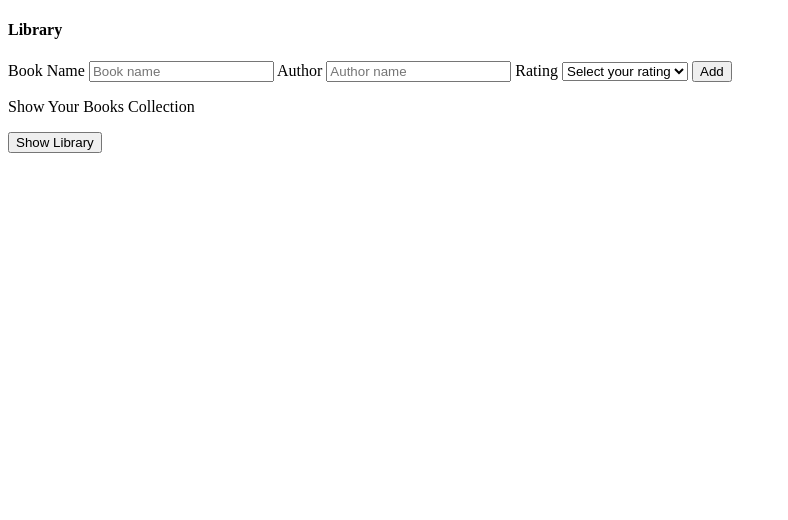
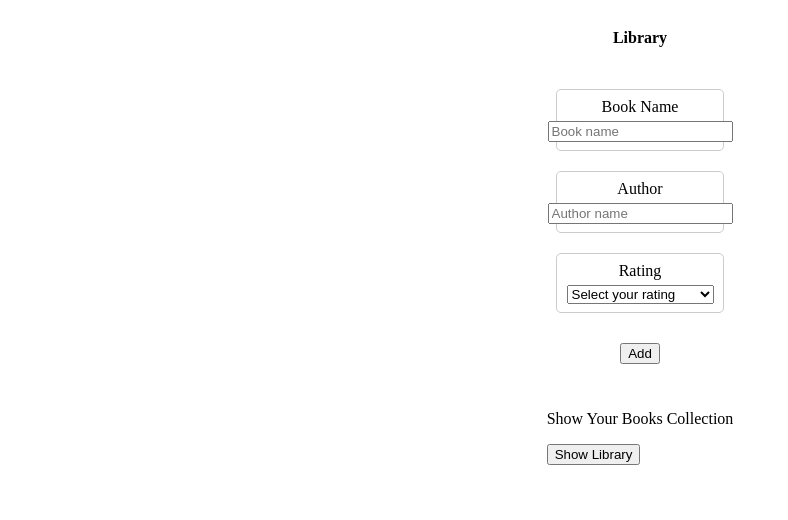
Before and after one commit to IFAIZC/Project-Library-OdinProject, a plain HTML site: page index.html in a window 1280 px wide. Shown: the whole page, without its empty margins (0-788 px from the left). Drawn offline with Linux system fonts and the light colour scheme.

Commit message:
added bare min style

```diff
--- a/index.html
+++ b/index.html
@@ -3,19 +3,28 @@
 <head>
   <meta charset="UTF-8">
   <meta name="viewport" content="width=device-width, initial-scale=1.0">
-  <title>Document</title>
+  <title>Library</title>
+  <link rel="stylesheet" href="styles.css">
 </head>
 <body>
 
+  <main class="main-container">
+
     <h4>Library</h4>
+
+    <div class="container">
       <label>Book Name</label>
       <input type="text" id="book-input" placeholder="Book name">
+    </div>
 
+    <div class="container">
       <label>Author</label>
       <input type="text" id="author-input" placeholder="Author name">
+    </div>
 
+    <div class="container">
       <label>Rating</label>
-  <select>
+      <select class="rating">
         <option value="" disabled selected>Select your rating</option>
         <option>1/5</option>
         <option>2/5</option>
@@ -23,10 +32,20 @@
         <option>4/5</option>
         <option>5/5</option>
       </select>
+    </div>
 
-  <button id="add-new-book">Add</button>
+    <div class="container-add-new-book-btn">
+      <button id="add-new-book" class="add-new-btn">Add</button>
+    </div>
 
+    <div class="container-show-library">
       <p>Show Your Books Collection</p>
       <button id="show-library">Show Library</button>
+    </div>
+
+    <p id="show-library-output"></p>
+  </main>
+
+  <script src="index.js"></script>
 </body>
 </html>
--- a/styles.css
+++ b/styles.css
@@ -0,0 +1,28 @@
+.main-container {
+  display: flex;
+  justify-content: center;
+  flex-direction: column; /* Change to row */
+  align-items: center; /* Align items at the top */
+  flex-wrap: wrap; /* Allow wrapping if there are too many containers */
+  gap: 20px; /* Add space between rows and containers */
+}
+
+.add-new-btn {
+  margin: 10px;
+}
+
+.rating {
+  width: 147px;
+}
+
+.container {
+  display: flex;
+  flex-direction: column;
+  padding: 0.5rem;
+  justify-content: center;
+  align-items: center;
+  gap: 5px; /* Space between label and input */
+  border: 1px solid #ccc; /* Optional: Add a border to see boundaries */
+  border-radius: 5px;
+  width: 150px; /* Give a fixed width to keep consistency */
+}
```
Lines whose indentation alone changed are shown as unchanged.
